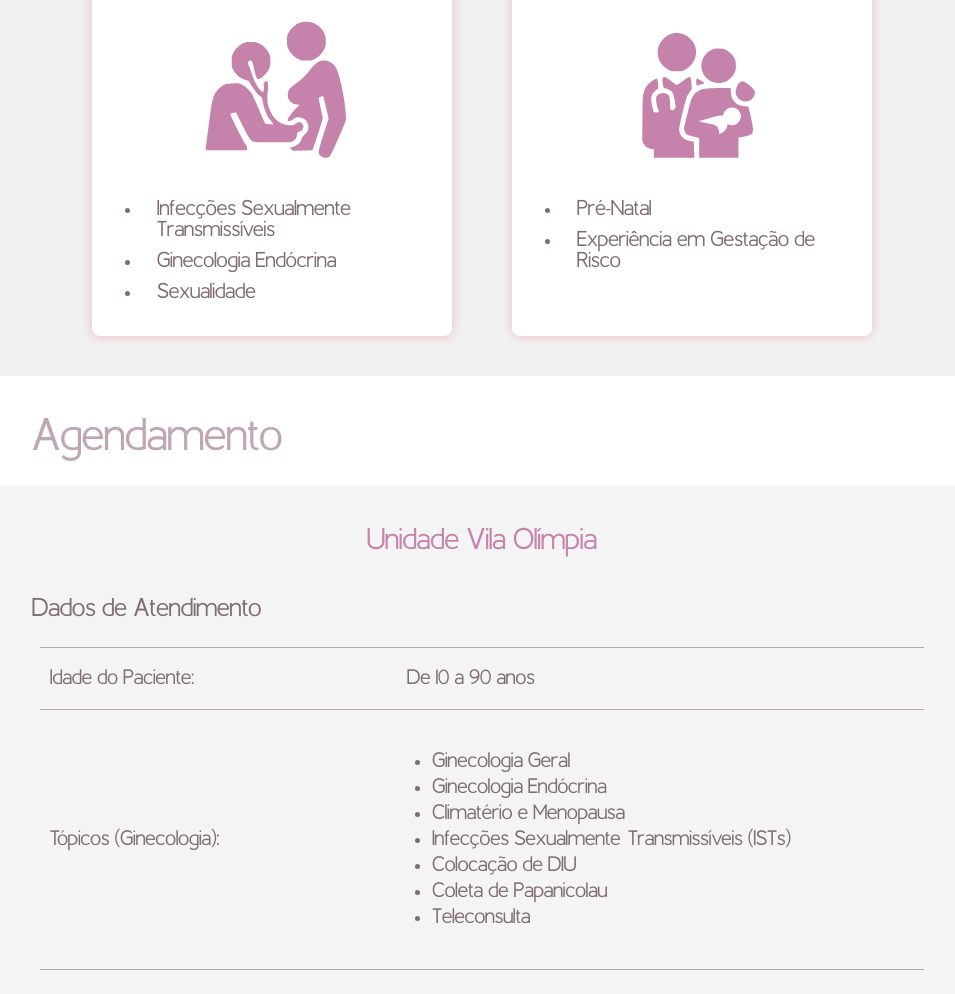
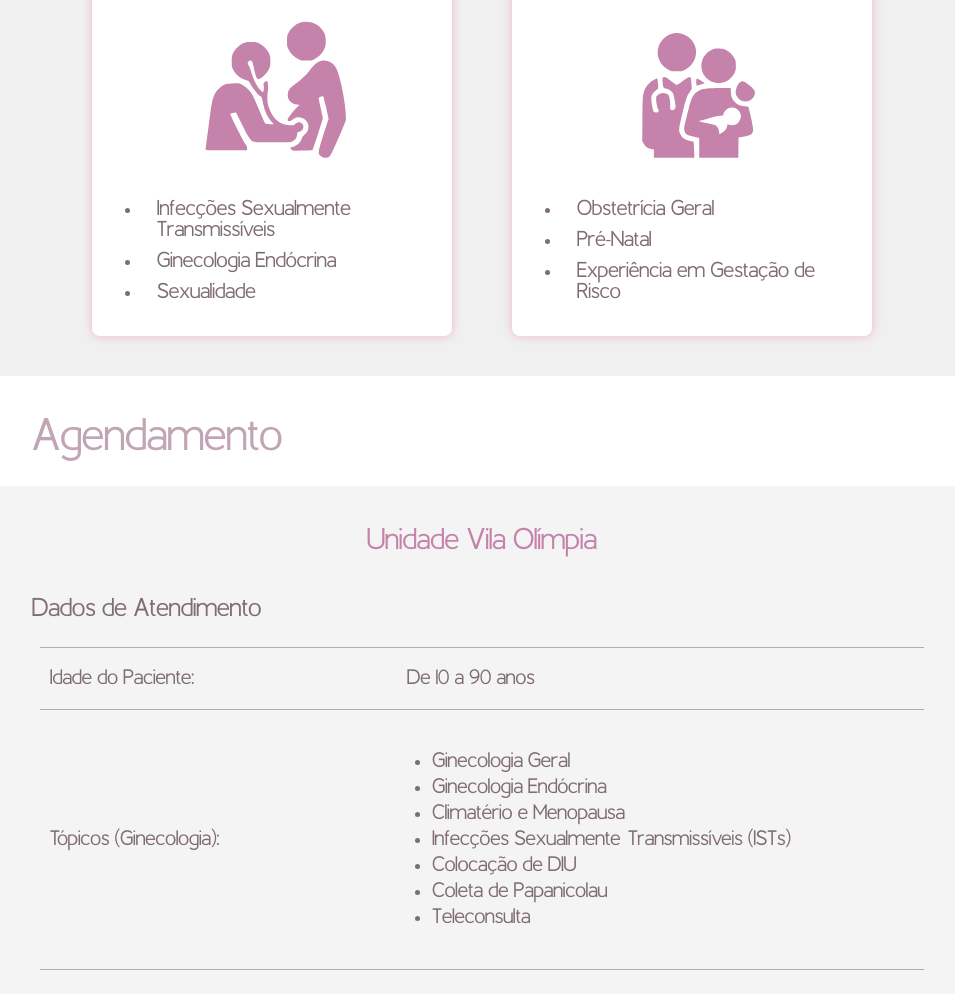
Before and after one commit to drapriscilla/drapriscilla.github.io, a website: page index.html in a window 1280 px wide. Shown: the part 1583-2577 px from the top of the page, without its empty margins (158-1113 px from the left). Drawn offline with nearby package versions, Linux system fonts and the light colour scheme; a script that the page names is missing.

Commit message:
Update index.html

```diff
--- a/index.html
+++ b/index.html
@@ -181,6 +181,7 @@
                     </svg>
                 </div>
                 <ul class="spec-ul">
+                    <li class="spec-li">Obstetrícia Geral</li>
                     <li class="spec-li">Pré-Natal</li>
                     <li class="spec-li">Experiência em Gestação de Risco</li>
                 </ul>
```
